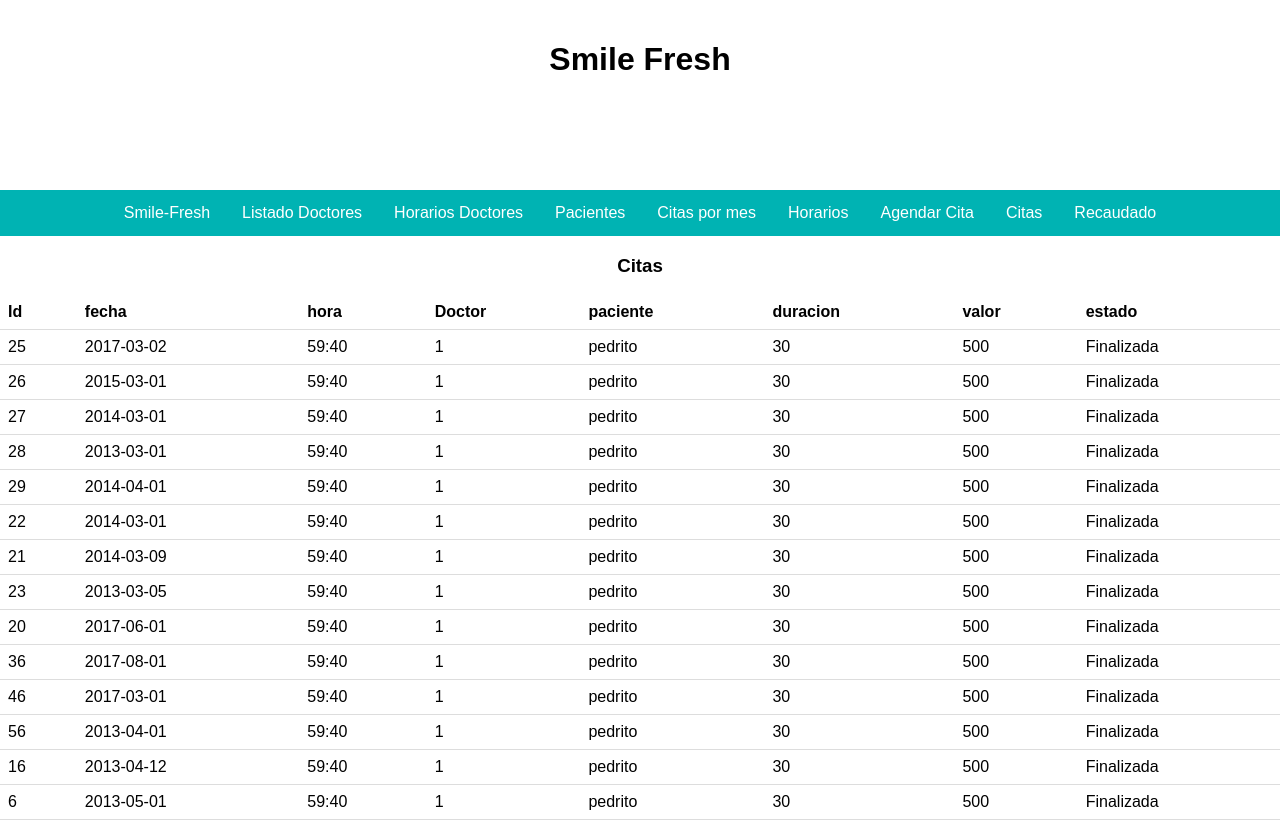
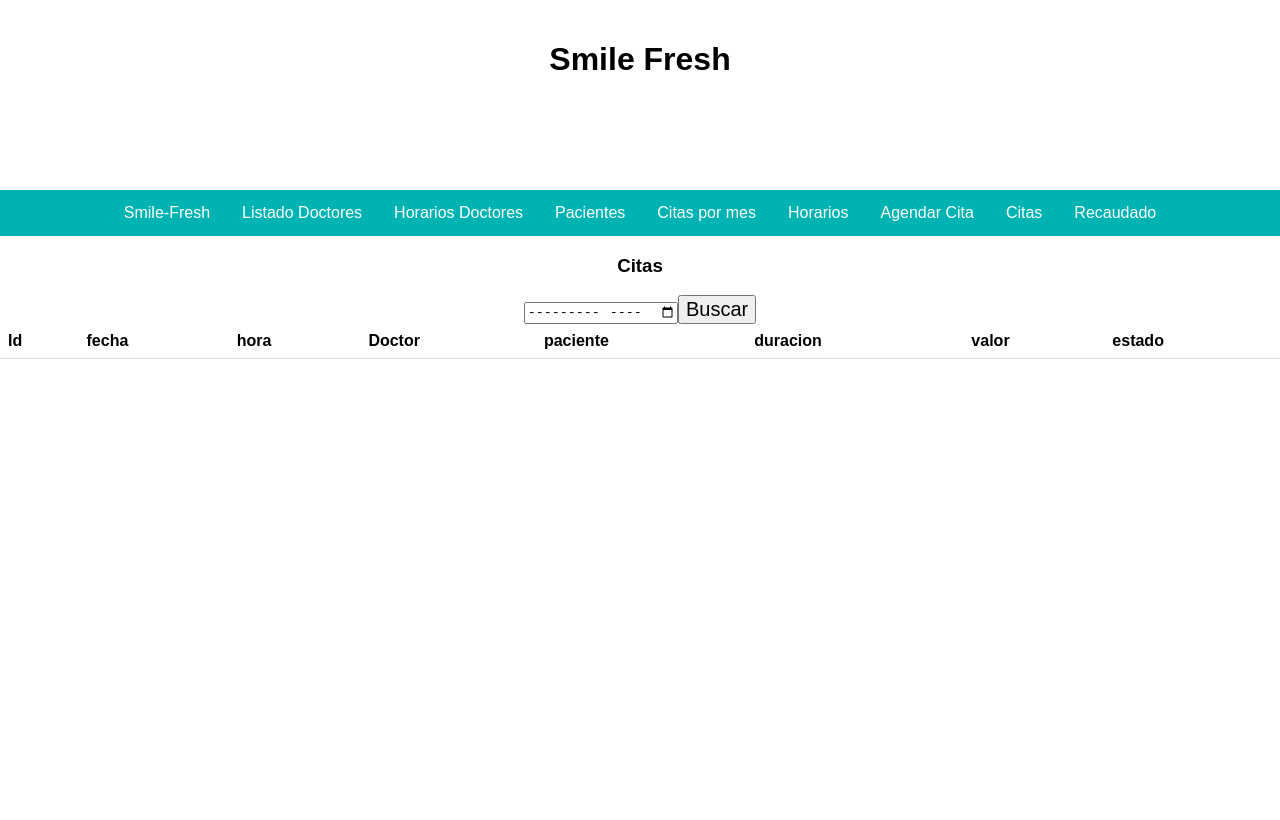
Before and after one commit to MrJulian99/smile-fresh-react, a React (Create React App) app: page /CitasPorMes in a window 1280 px wide. Built offline with nearby package versions, Linux system fonts and the light colour scheme.

Commit message:
citas por mes
toma las citas del mes, aun no se listan pues no toma el componente

```diff
--- a/src/CitasPorMes.js
+++ b/src/CitasPorMes.js
@@ -4,16 +4,62 @@ import CitaIndividual from'./CitaIndividual'
 
 export default class CitaPorMes extends Component{
 	render(){
+
+			let listaCitasAux=[];
 		let listaCitas =[];
 		let final = null;
+		let fecha1=[];
+		let listaCitasMirar =[];
+			let x;
+			let fecha=[];
+
+
+		function buscar() {
+
+
+				if(fecha !== null ){
+			 		x = document.getElementById("myMonth").value;
+			 		fecha=x.split("-");
+				}
+
+				 listaCitasAux=CitasRegistradas.sort(function(a,b){
+				    a=a.fecha.split("-");
+				    b=b.fecha.split("-");
+				    return new Date(a[0], a[1],a[2] ) - new Date(b[0], b[1], b[2])
+				  })
+
+
+				listaCitasAux.forEach((cita)=>{
+
+		 			if (cita.id !== final){
+		 			fecha1=cita.fecha.split("-")
+		 			//
+		 			if(fecha1[1]==fecha[1] && fecha1[0]==fecha[0]  ){
+		 				console.log("entro");
+	 				listaCitasMirar.push(cita);
+	 				//listaCitas.push(<CitaIndividual cita={cita} key={cita.id} />);
+	 				listaCitas.push(<tr><td>{cita.fecha}</td>
+					<td>{cita.id} </td></tr>
+					);
+
+
+		 			}
+		 			//console.log("citas mes");
+		 			//console.log(listaCitasMirar);
+
+		 		}
 
 
 
 
+		 	})
+
+			}
 
 
 
-		 	CitasRegistradas.forEach((cita)=>{
+
+		 /*	CitasRegistradas.forEach((cita)=>{
 		 		if (cita.fecha !== final){
 		 			listaCitas.push(<CitaIndividual cita={cita} key={cita.id} />);
 		 		}
@@ -21,7 +67,7 @@ export default class CitaPorMes extends Component{
 
 
 
-		 	})
+		 	})*/
 
 		return(
 
@@ -29,6 +75,10 @@ export default class CitaPorMes extends Component{
       <center>
 				<div>
         <h3>Citas</h3>
+        <div>
+           	<input type="month" id="myMonth" />
+       		<button type="button" name="button" onClick={buscar}>Buscar</button>
+           </div>
 				<table className= "table1">
 					<thead>
 						<tr>
```
